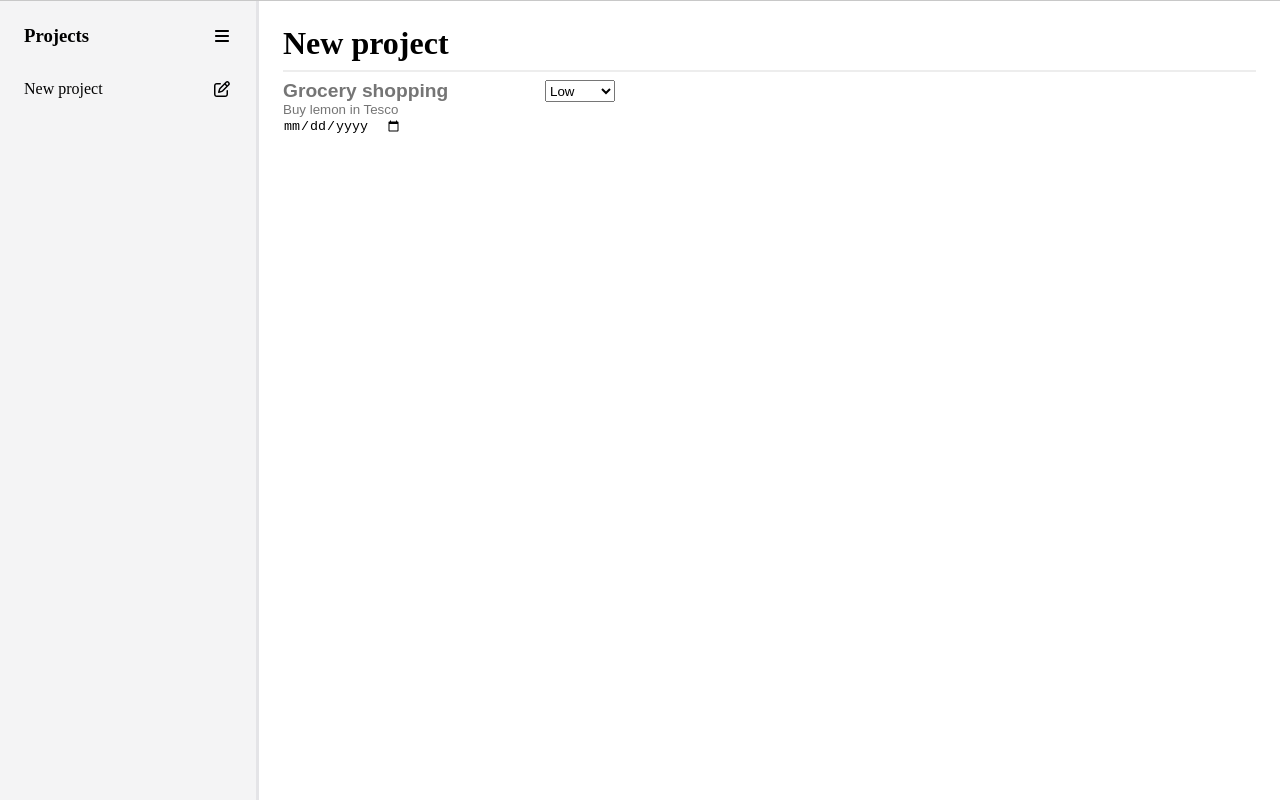
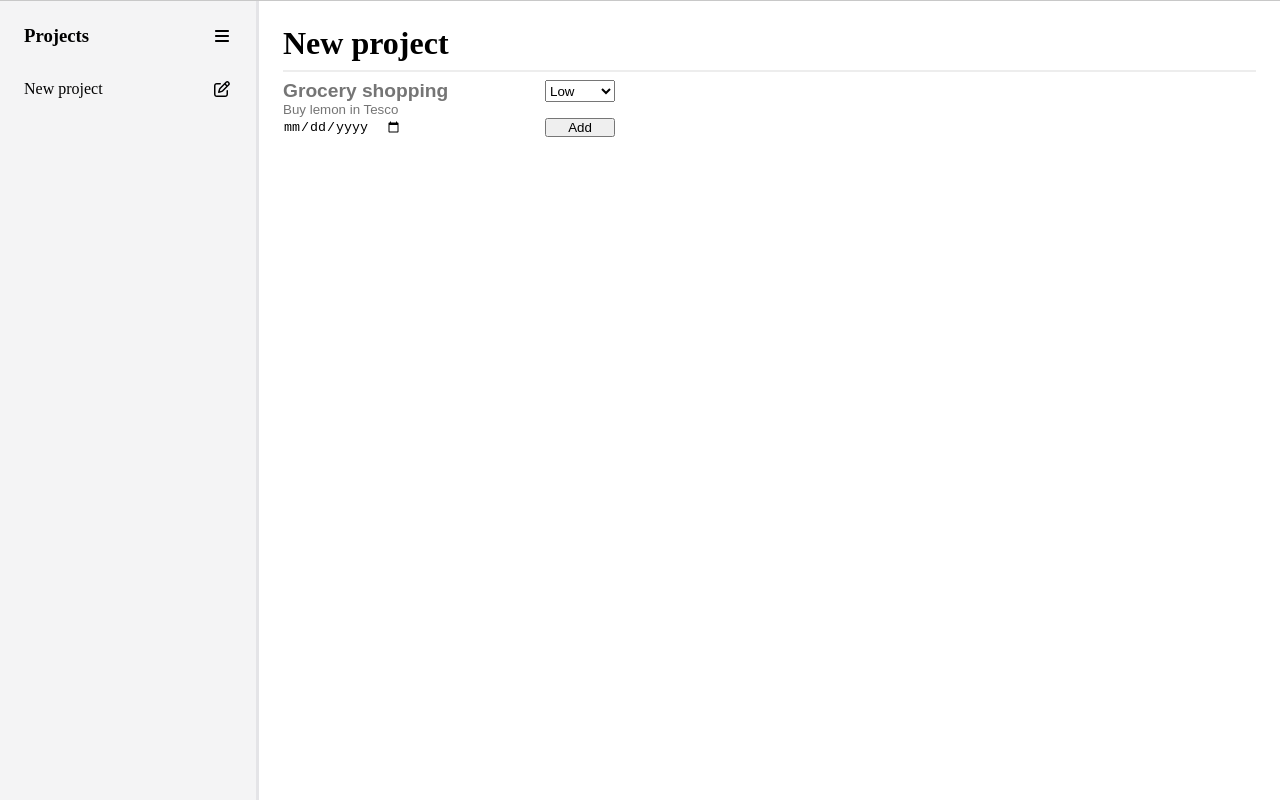
Before and after one commit to prodbylcsh/Todo-List-The-Odin-Project, a website built with webpack: page src/template.html in a window 1280 px wide. Built offline with nearby package versions, Linux system fonts and the light colour scheme.

Commit message:
added Add button

```diff
--- a/src/index.js
+++ b/src/index.js
@@ -159,8 +159,18 @@ if (!("projects" in localStorage)) {
     highPriority.value = "high";
     highPriority.textContent = "High";
     newItemPriority.appendChild(highPriority);
+    newItem.appendChild(newItemPriority);
 
-    newItem.appendChild(newItemPriority);
+    const createButton = document.createElement("button");
+    createButton.id = "new-item-add";
+    createButton.textContent = "Add";
+    createButton.style.gridRow = 3;
+    createButton.style.gridColumn = 2;
+    createButton.addEventListener("click", function (e) {
+
+    });
+
+    newItem.appendChild(createButton);
 
     itemsContainer.appendChild(newItem);
 
--- a/src/styles.css
+++ b/src/styles.css
@@ -136,7 +136,7 @@ main {
 
 #new-item-description {
     border: none;
-    color: gainsboro;
+    color: rgb(122, 122, 122);
 }
 
 #new-item-due-date {
```
